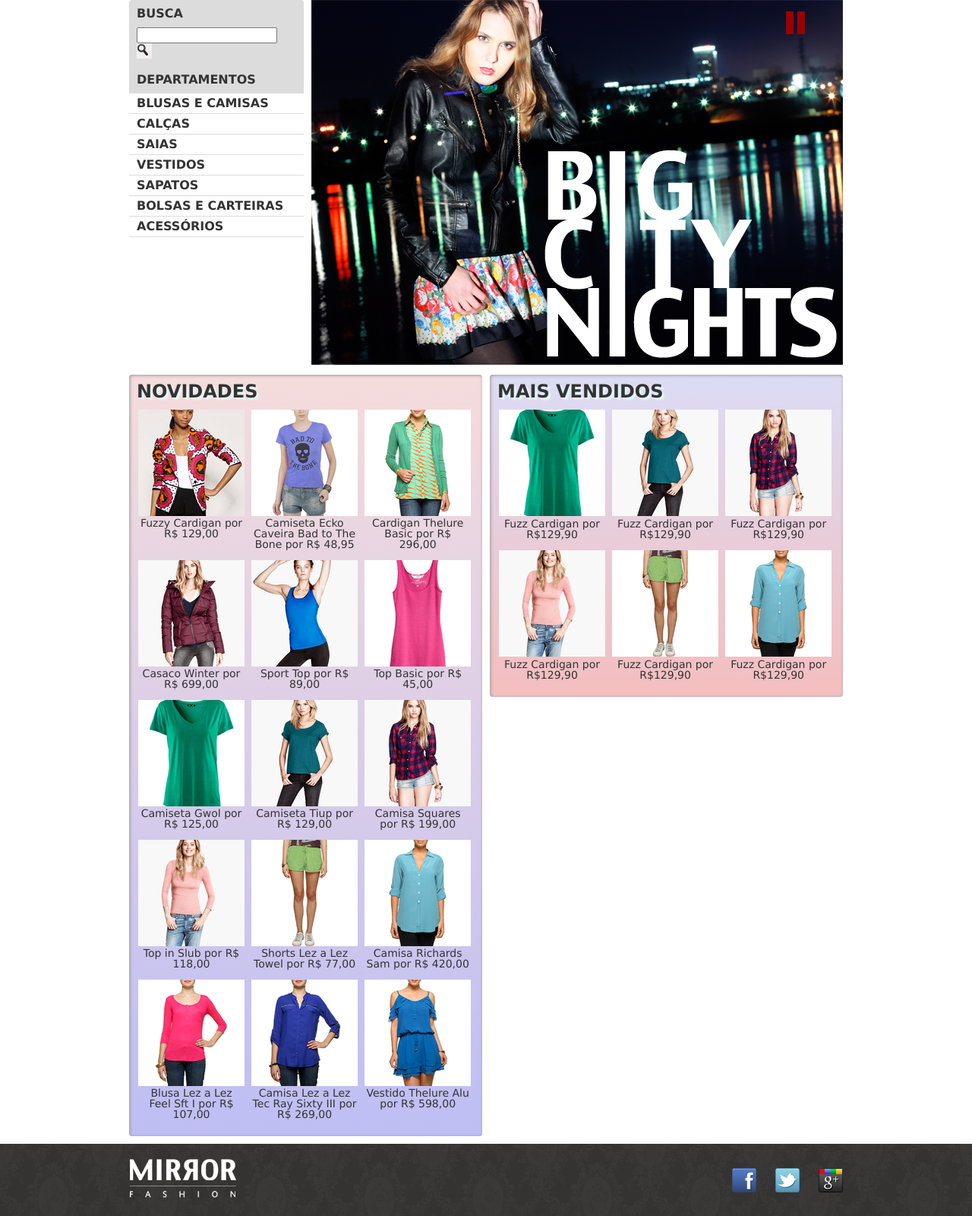
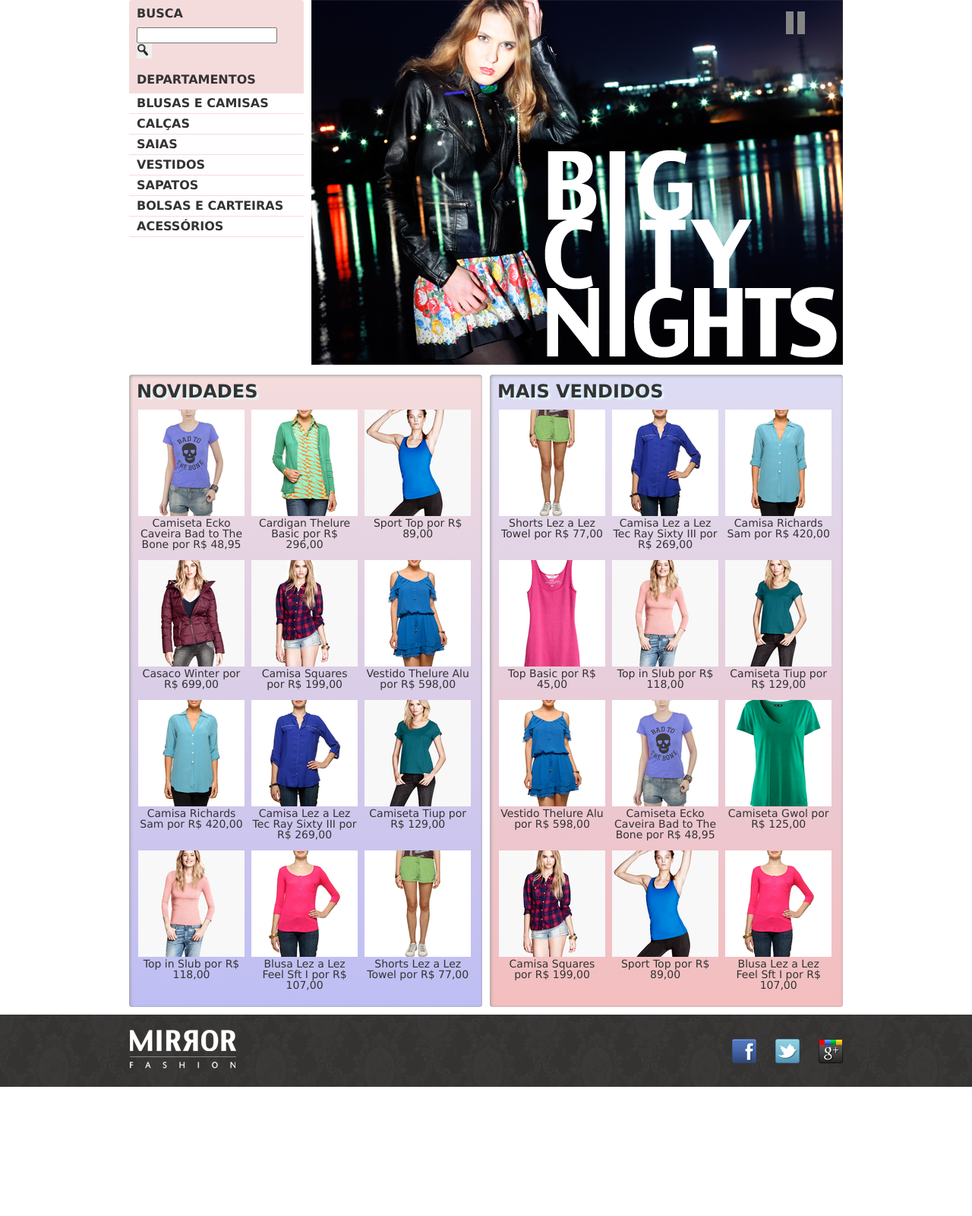
Before and after one commit to Thallyta123/php, a PHP site: page / in a window 1280 px wide. Shown: the part 88-1688 px from the top of the page at 76% size. After the commit the page ends 1518 px from the top, so only its background shows below. Run offline with PHP 8.4, Linux system fonts and the light colour scheme; data comes from the database, SQL or seed files in the repository.

Commit message:
Add files via upload

```diff
--- a/css/estilos.css
+++ b/css/estilos.css
@@ -83,7 +83,7 @@ header {
 
 .busca,
 .menu-departamentos {
-    background-color: #dcdcdc;
+    background-color: #F5DCDC;
     font-weight: bold;
     text-transform: uppercase;
 
@@ -663,14 +663,14 @@ font-size: 13px;
 }
 
 .pause {
-    border-left: 10px solid #900;
-    border-right: 10px solid #900;
+    border-left: 10px solid rgb(133, 133, 133);
+    border-right: 10px solid rgb(133, 133, 133);
     height: 30px;
     width: 5px;
 }
 
 .play {
-    border-left: 25px solid #900;
+    border-left: 25px solid rgb(133, 133, 133);
     border-bottom: 15px solid transparent;
     border-top: 15px solid transparent;
 }
--- a/index.php
+++ b/index.php
@@ -83,7 +83,7 @@
       <ol>
       <?php
         $conexao = mysqli_connect("127.0.0.1", "root", "", "wd43");
-        $dados = mysqli_query($conexao, "SELECT * FROM produtos");
+        $dados = mysqli_query($conexao, "SELECT * FROM produtos ORDER BY data DESC LIMIT 0, 12");
 
       while ($produto = mysqli_fetch_array($dados)):
         ?>
@@ -91,7 +91,7 @@
 					<a href="produto.php?id=<?=	$produto['id'] ?>">
 						<figure>
 							<img src="img/produtos/miniatura<?= $produto['id'] ?>.png"
-									alt="<?=	$produto['nome'] ?>">
+								alt="<?=	$produto['nome'] ?>">
 							<figcaption><?=	$produto['nome'] ?>	por	<?=	$produto['preco']	?></figcaption>
 						</figure>
 				  </a>
@@ -104,54 +104,23 @@
     <section class="painel mais-vendidos">
       <h2>Mais Vendidos</h2>
       <ol>
+     <?php
+        $conexao = mysqli_connect("127.0.0.1", "root", "", "wd43");
+        $dados = mysqli_query($conexao, "SELECT * FROM produtos ORDER BY vendas DESC LIMIT 0, 12");
+
+      while ($produto = mysqli_fetch_array($dados)):
+        ?>
         <li>
-          <a href="produto.php">
-            <img src="img/produtos/miniatura7.png">
-            <figure>
-              <figcaption>Fuzz Cardigan por R$129,90</figcaption>
-            </figure>
-          </a>
-        </li>
-        <li>
-          <a href="produto.php">
-            <img src="img/produtos/miniatura8.png">
-            <figure>
-              <figcaption>Fuzz Cardigan por R$129,90</figcaption>
-            </figure>
-          </a>
-        </li>
-        <li>
-          <a href="produto.php">
-            <img src="img/produtos/miniatura9.png">
-            <figure>
-              <figcaption>Fuzz Cardigan por R$129,90</figcaption>
-            </figure>
-          </a>
-        </li>
-        <li>
-          <a href="produto.php">
-            <img src="img/produtos/miniatura10.png">
-            <figure>
-              <figcaption>Fuzz Cardigan por R$129,90</figcaption>
-            </figure>
-          </a>
-        </li>
-        <li>
-          <a href="produto.php">
-            <img src="img/produtos/miniatura11.png">
-            <figure>
-              <figcaption>Fuzz Cardigan por R$129,90</figcaption>
-            </figure>
-          </a>
-        </li>
-        <li>
-          <a href="produto.php">
-            <img src="img/produtos/miniatura12.png">
-            <figure>
-              <figcaption>Fuzz Cardigan por R$129,90</figcaption>
-            </figure>
-          </a>
-        </li>
+					<a href="produto.php?id=<?=	$produto['id'] ?>">
+						<figure>
+							<img src="img/produtos/miniatura<?= $produto['id'] ?>.png"
+								alt="<?=	$produto['nome'] ?>">
+							<figcaption><?=	$produto['nome'] ?>	por	<?=	$produto['preco']	?></figcaption>
+						</figure>
+				  </a>
+			 </li>
+
+       <?php endwhile; ?>
       </ol>
     </section>
   </div>
```
Also changed, not shown: js/hello.js (+8 -0 lines), produto.php (+6 -2 lines).
